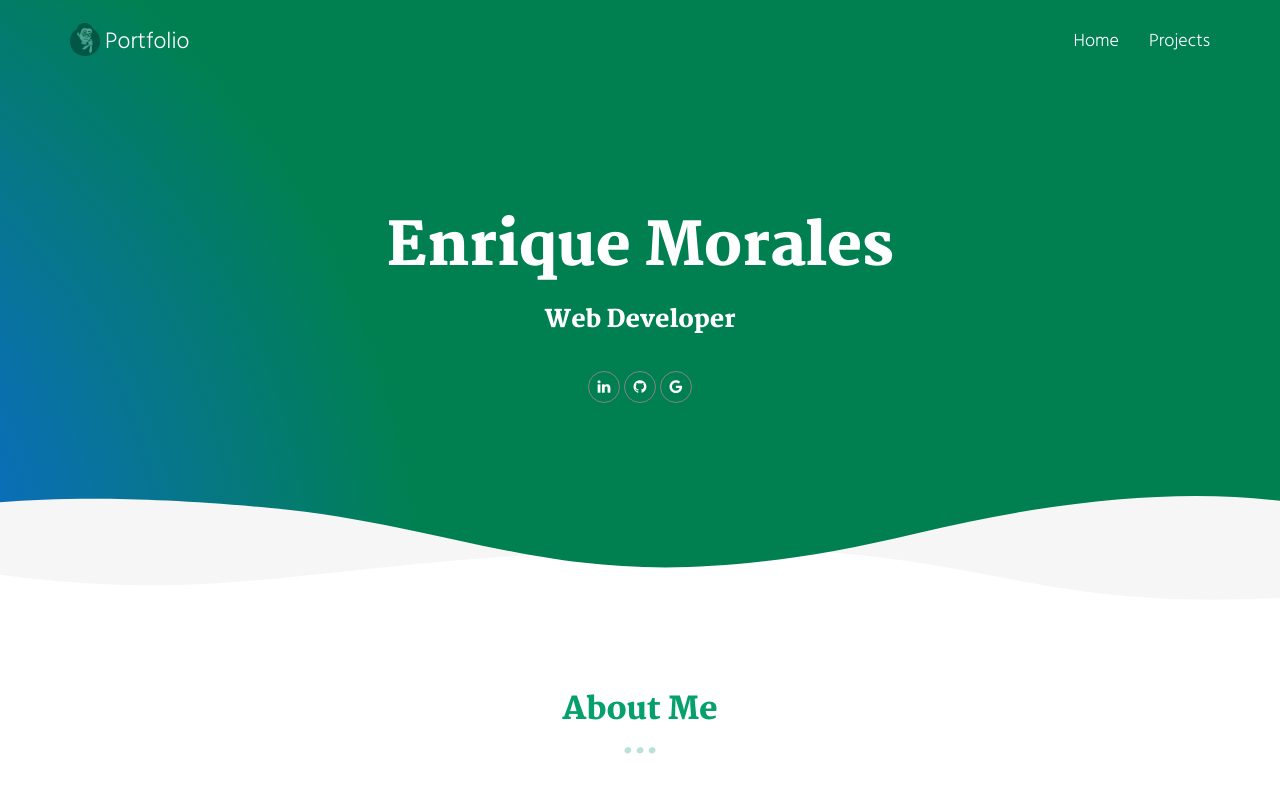
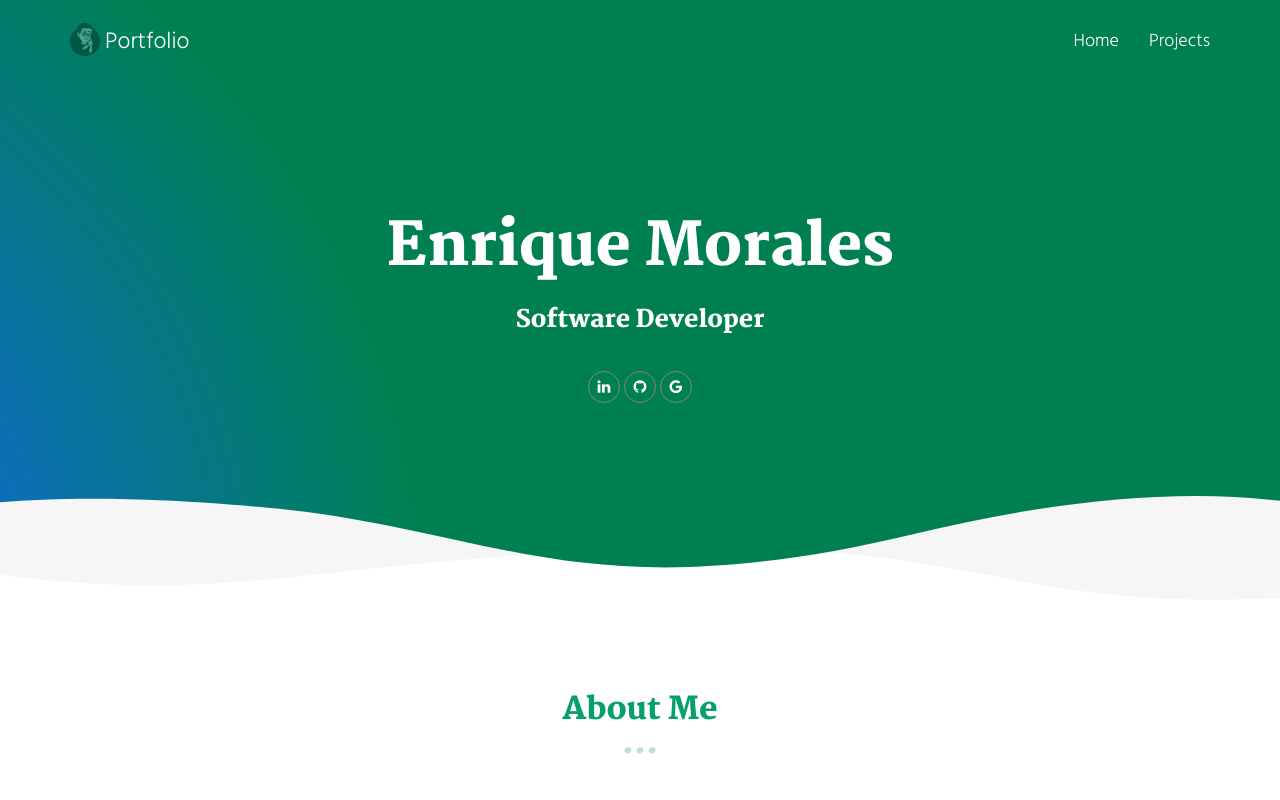
Before and after one commit to e-morales/portfolio_enrique, a plain HTML site: page index.html in a window 1280 px wide. Shown: the top 800 px of the page. Drawn offline with nearby package versions, Linux system fonts and the light colour scheme.

Commit message:
Update index.html

```diff
--- a/index.html
+++ b/index.html
@@ -56,7 +56,7 @@
       <div class="row">
         <div class="col-xs-12">
           <h1>Enrique Morales</h1>
-          <h3 class="template-title-example">Web Developer</h3>
+          <h3 class="template-title-example">Software Developer</h3>
           <br>
           <p>
             <a href="https://www.linkedin.com/in/e-morales93/" class="social-round-icon fa-icon" title="" target="_blank">
```
